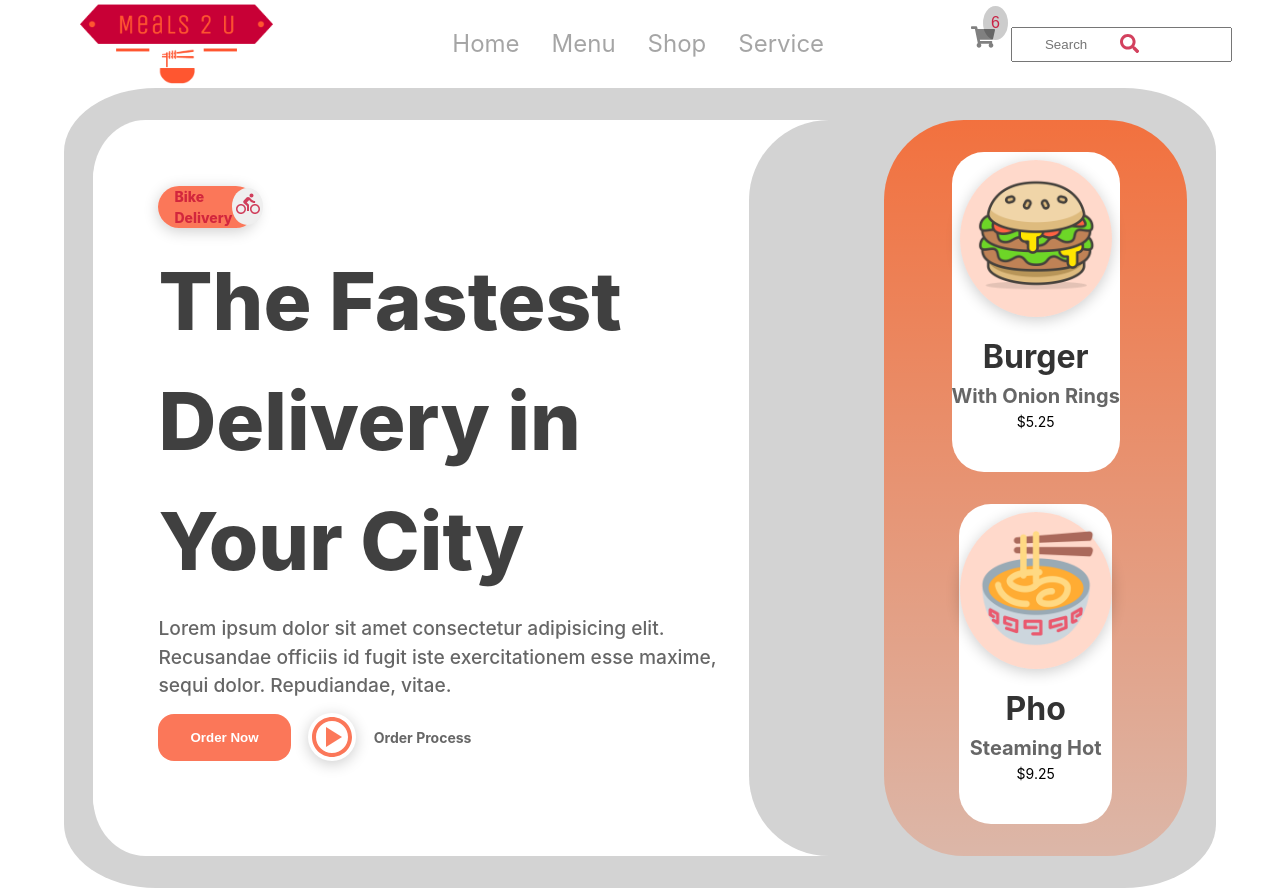
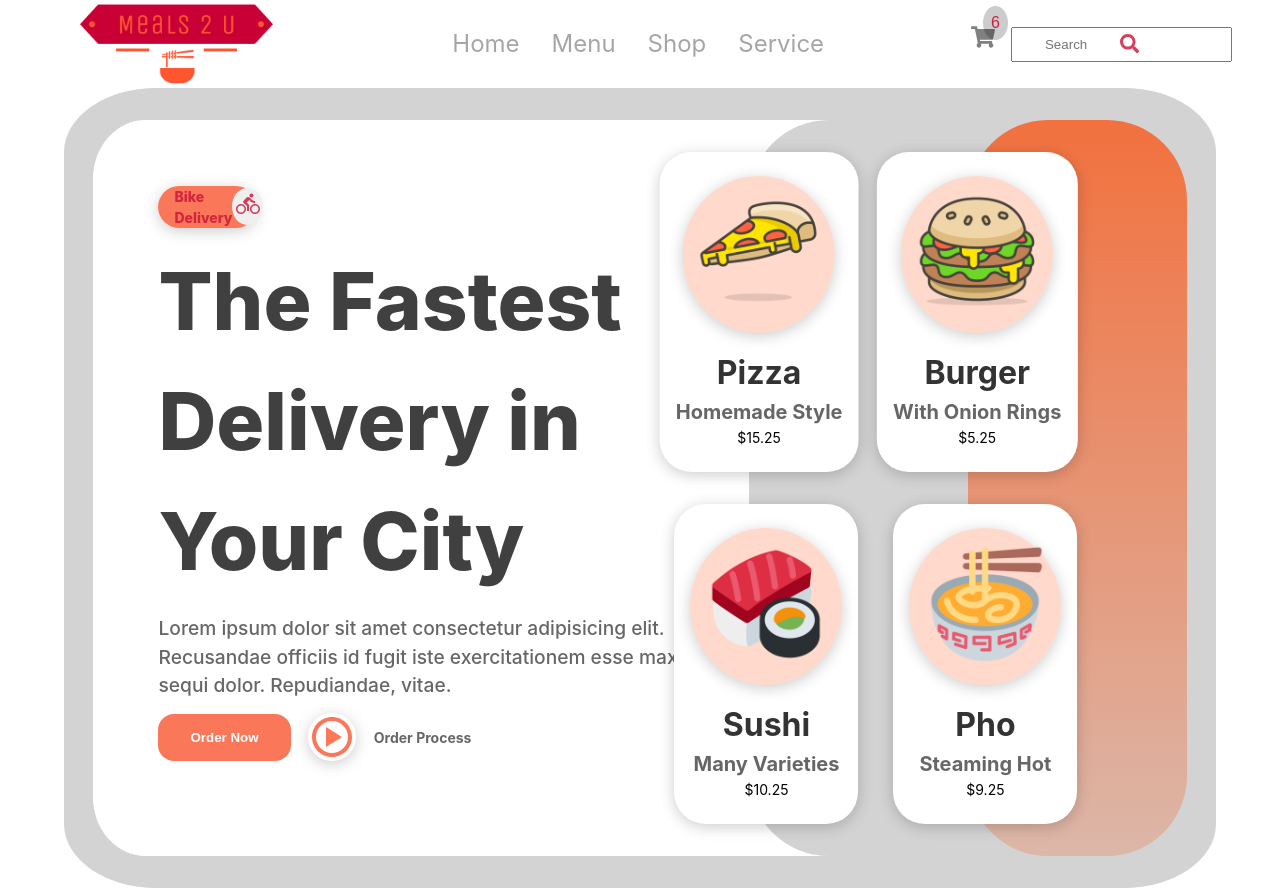
Before and after one commit to Jscorz/React-Food-Delivery-App, a React (Create React App) app: page / in a window 1280 px wide. Built offline with nearby package versions, Linux system fonts and the light colour scheme.

Commit message:
added box-shadow to ccards and added second column of cards, added translate-50 for x axis

```diff
--- a/src/components/FoodOptions.js
+++ b/src/components/FoodOptions.js
@@ -7,6 +7,23 @@ import CardDataTwo from '../CardDataTwo';
 const FoodOptions = () => {
   return (
     <Wrapper>
+      <section className='two'>
+        {CardDataTwo.map((item) => {
+          return (
+            <section className='card-container'>
+              <div className='container'>
+                <div className='img-background'>
+                  <img src={item.img} />
+                </div>
+                <h2>{item.name}</h2>
+                <h3>{item.description}</h3>
+                <p>${item.price}</p>
+              </div>
+            </section>
+          );
+        })}
+      </section>
+
       <section className='one'>
         {CardData.map((item) => {
           return (
@@ -30,6 +47,7 @@ const FoodOptions = () => {
 const Wrapper = styled.section`
   display: grid;
   grid-column: 2 / 4;
+  align-items: space-between;
   background-color: lightgrey;
   border-radius: 5rem 0 0 5rem;
 
@@ -48,15 +66,18 @@ const Wrapper = styled.section`
 }
 
   .container {
+transform: translateX(-50%);
  background: white;
  height: 40vh;
  min-width: 12vw;
+ padding: 1rem;
  margin-top: 4vh;
  border-radius: 2rem;
 
  display: flex;
  flex-direction: column;
  align-items: center;
+ box-shadow: 0px 3px 15px rgba(0, 0, 0, 0.2);
   }
 
   .img-background  {
```
